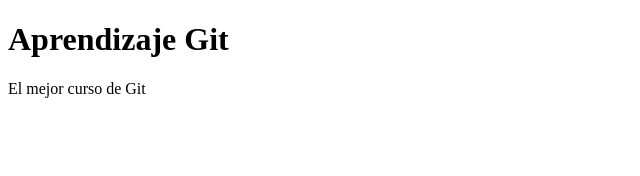
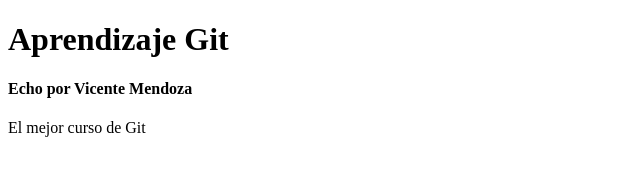
Before and after one commit to vicentemendozafuentes59/aprendizajegit, a plain HTML site: page index.html in a window 1280 px wide. Shown: the whole page, without its empty margins (0-640 px from the left). Drawn offline with Linux system fonts and the light colour scheme.

Commit message:
se agrega subtitulo en index.html

```diff
--- a/index.html
+++ b/index.html
@@ -7,6 +7,7 @@
 </head>
 <body>
     <h1>Aprendizaje Git</h1>
+    <h4>Echo por Vicente Mendoza</h4>
     <p>El mejor curso de Git</p>
 </body>
 </html>
```
